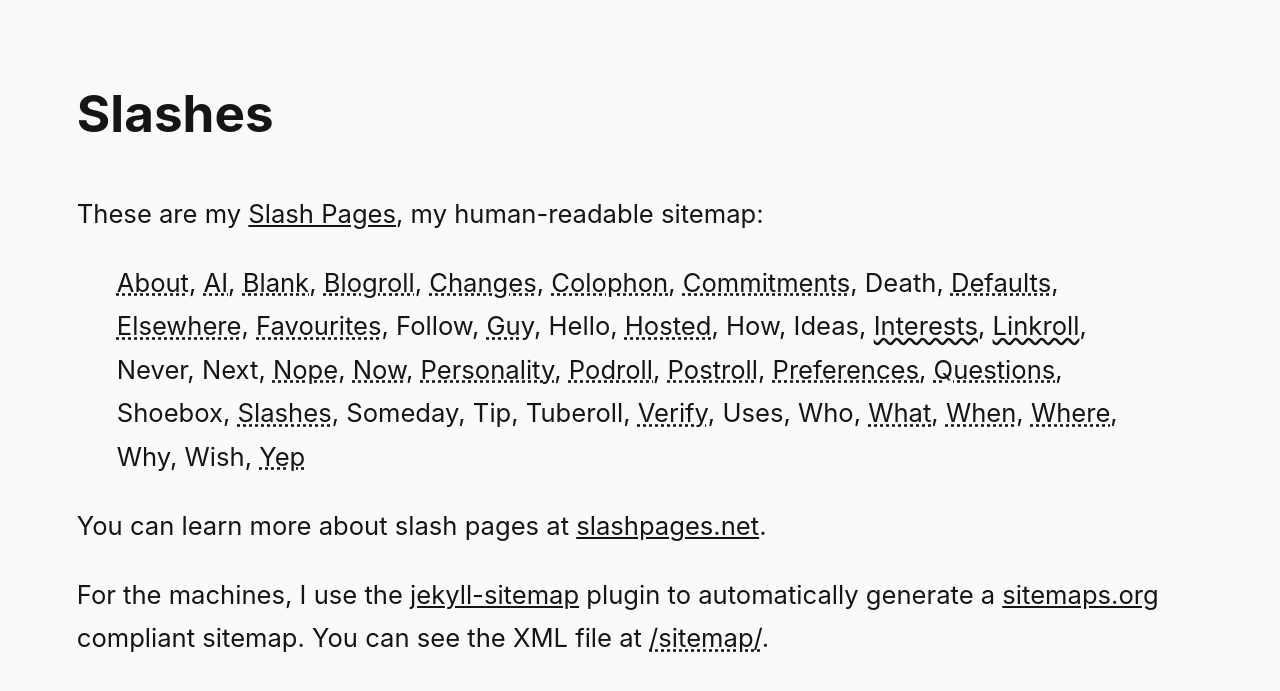
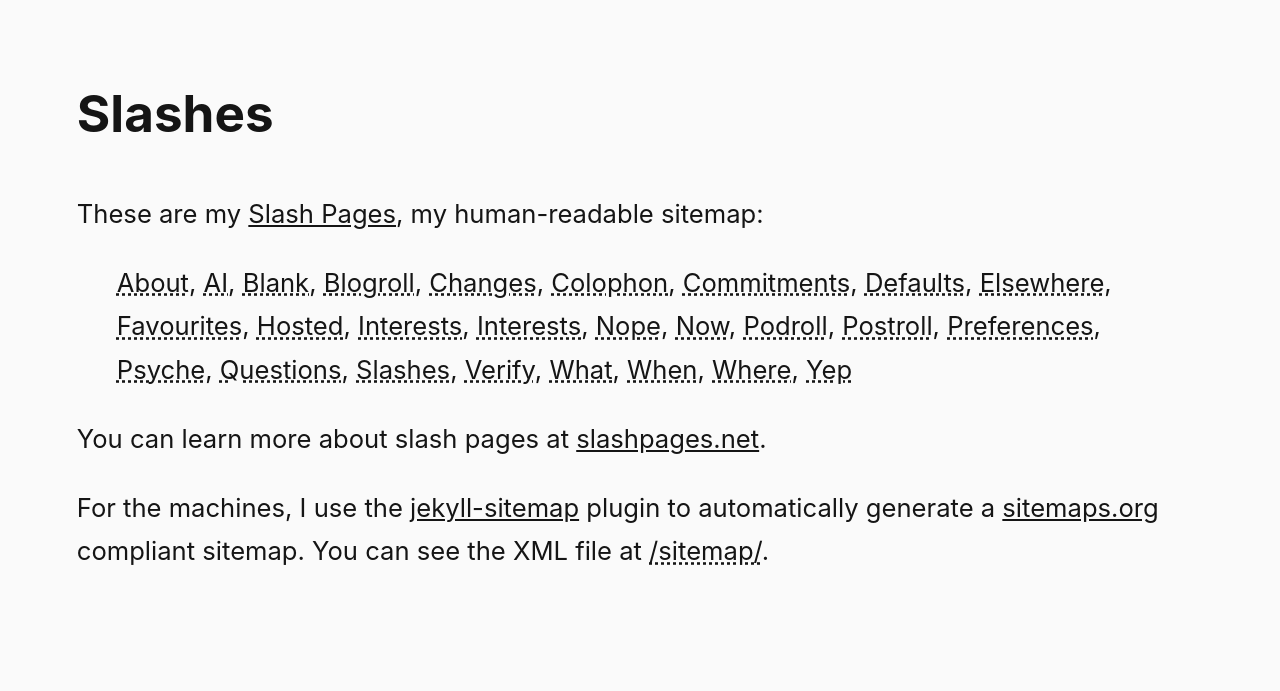
Before and after one commit to steinea/fyi, a Jekyll site: the page built from pages/slashes.md, in a window 1280 px wide. Shown: the top 691 px of the page. Built offline with Jekyll 4.4.1, drawn with Linux system fonts in a browser that asks for light colours.

Commit message:
Clean up slash pages

```diff
--- /dev/null
+++ b/_includes/slashes.html
@@ -0,0 +1,18 @@
+These are my [Slash Pages](https://slashpages.net/), my human-readable sitemap:
+
+<blockquote>
+{% for page in site.pages %}
+  {% if page.category contains "slash" %}
+    <a href="{{ page.url }}">{{ page.title }}</a>{% unless forloop.last %}, {% endunless %}
+    <!-- Something is broken with this unless, comma appears at end of list still -->
+  {% endif %}
+{% endfor %}
+</blockquote>
+
+<!--
+  Robots redirects to AI
+  Hills redirects to Commitments
+  Canon redirects to Favourites
+  Posse redirects to Hosted
+  Chipotle redirects to Preferences
+-->
--- a/_includes/slashes.md
+++ /dev/null
@@ -1,19 +0,0 @@
-These are my [Slash Pages](https://slashpages.net/), my human-readable sitemap:
-
-> [About](/about/), [AI](/ai/), [Blank](/blank/), [Blogroll](/blogroll/), [Changes](/changes/), [Colophon](/colophon/), [Commitments](/commitments/), Death, [Defaults](/defaults/), [Elsewhere](/elsewhere/), [Favourites](/favourites/), Follow, [Guy](/guy/), Hello, [Hosted](/hosted/), How, Ideas, [Interests](https://steinea.xyz/interests/), [Linkroll](https://steinea.xyz/stream/), Never, Next, [Nope](/nope/), [Now](/now/), [Personality](/personality/), [Podroll](/podroll/), [Postroll](/postroll/), [Preferences](/preferences/), [Questions](/questions/), Shoebox, [Slashes](/slashes/), Someday, Tip, Tuberoll, [Verify](/verify/), Uses, Who, [What](/what/), [When](/when/), [Where](/where/), Why, Wish, [Yep](/yep/)
-
-
-<!-- To consider
-  Carry
-  Green
-  Junk
-  Pfp
--->
-
-<!--
-  Robots redirects to AI
-  Hills redirects to Commitments
-  Canon redirects to Favourites
-  Posse redirects to Hosted
-  Chipotle redirects to Preferences
--->
--- a/pages/slashes.md
+++ b/pages/slashes.md
@@ -1,10 +1,10 @@
 ---
 layout: default
+category: slash
 title: Slashes
-permalink: /slashes/
 ---
 
-{% include slashes.md %}
+{% include slashes.html %}
 
 You can learn more about slash pages at [slashpages.net](https://slashpages.net/).
 
```
Also changed, not shown: index.md (+1 -10 lines), pages/interests.md (added, +7 -0 lines), pages/linkroll.md (added, +7 -0 lines).
